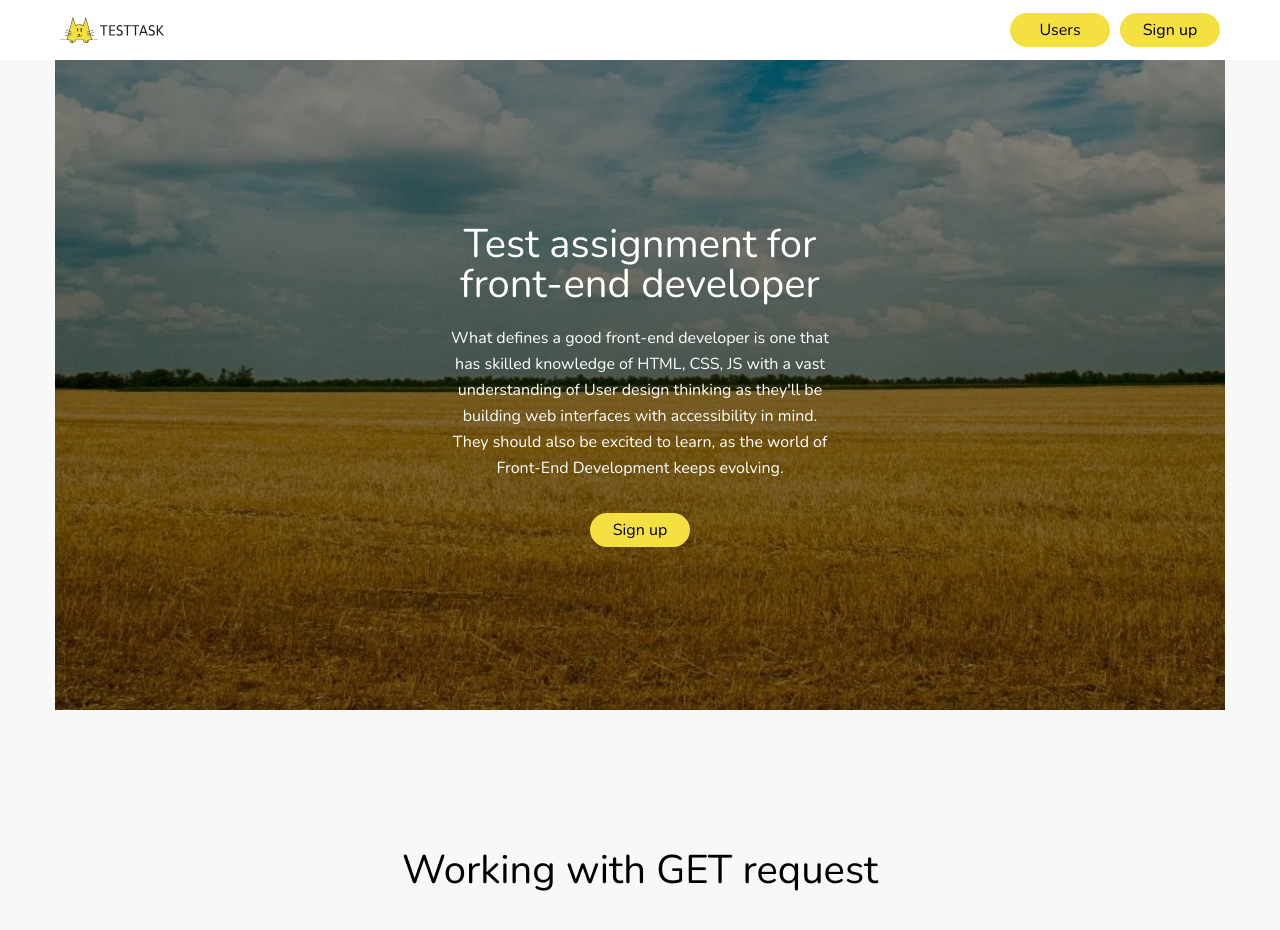
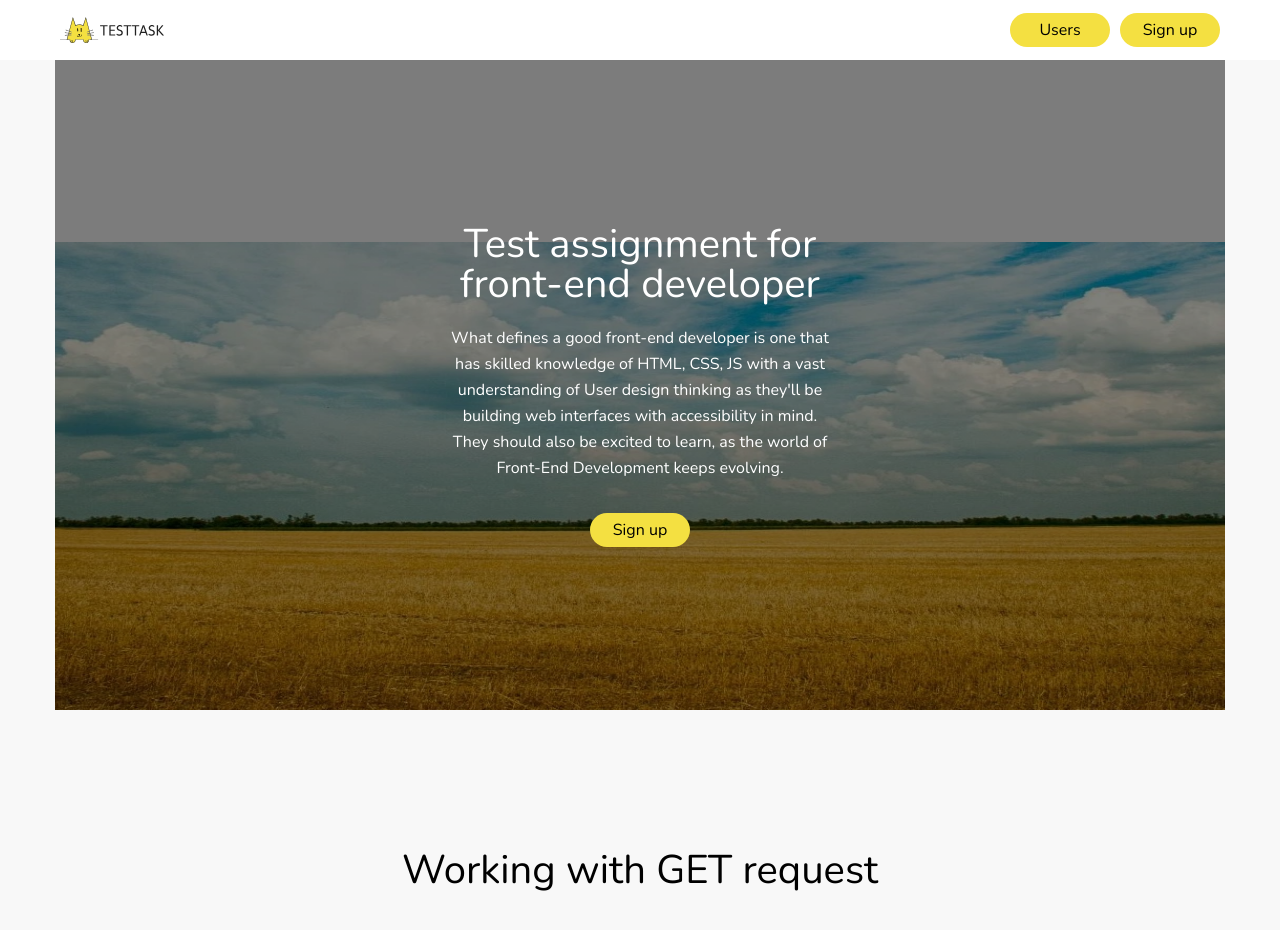
Before and after one commit to artemdmytrenko/abz-agency-test-task, a React (Vite) app: page / in a window 1280 px wide. Shown: the top 930 px of the page. Built offline with nearby package versions, Linux system fonts and the light colour scheme; no server answers.

Commit message:
Optimizations

```diff
--- a/src/components/Header/Header.css
+++ b/src/components/Header/Header.css
@@ -37,8 +37,8 @@
 .banner picture {
   position: absolute;
   z-index: -1;
-  zoom: 0.725;
-  bottom: -22.5px;
+  zoom: 0.86;
+  bottom: -80px;
 }
 
 .banner > div {
@@ -82,8 +82,8 @@
     block-size: 650px;
   }
   .banner picture {
-    zoom: 0.975;
-    bottom: -40px;
+    zoom: 1.05;
+    bottom: -60px;
   }
   .headline {
     padding-inline: 60px;
--- a/src/components/Header/Header.jsx
+++ b/src/components/Header/Header.jsx
@@ -1,6 +1,6 @@
 import logo from "../../assets/Logo.svg";
 import bannerWEBP from "../../assets/banner_1170x800.webp";
-import bannerAVIF from "../../assets/banner_1170x800.avif";
+import bannerAVIF from "../../assets/banner.avif";
 import { useContext } from "react";
 import { AppContext } from "../../App";
 
@@ -25,10 +25,17 @@ const Header = () => {
           <source
             srcSet={`${bannerWEBP}`}
             type="image/webp"
-            width="1500"
-            height="800"
+            width="1170"
+            height="500"
           />
-          <img src={bannerAVIF} type="image/avif" alt="Banner" height="800" />
+          <img
+            src={bannerAVIF}
+            type="image/avif"
+            alt="Banner"
+            height="650"
+            width="1170"
+            loading="eager"
+          />
         </picture>
         <div>
           <h1>Test assignment for front-end developer</h1>
```
Also changed, not shown: src/assets/banner.avif (added), src/assets/banner_1170x800.avif (deleted).
